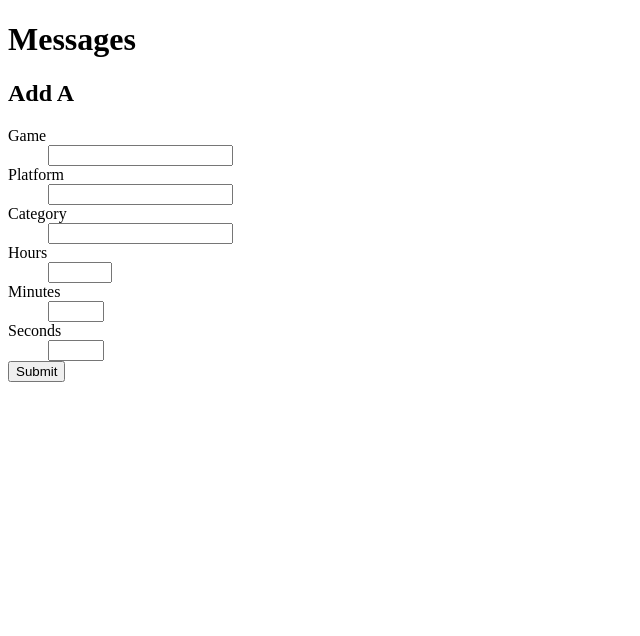
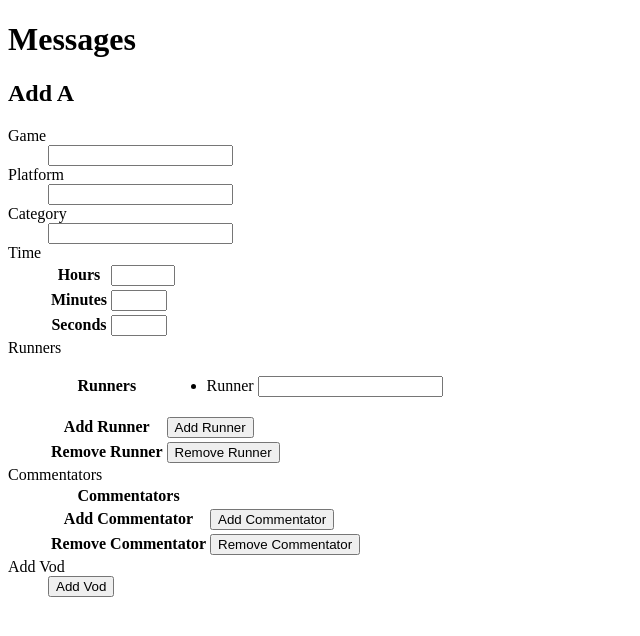
Before and after one commit to MoyTW/bestvods, a Flask app: template bestvods/templates/vod_add.html in a window 1280 px wide. Shown: the top 636 px of the page, without its empty margins (0-640 px from the left). Run offline with Flask 2, Linux system fonts and the light colour scheme; the template is opened without the code that fills it: values that come from a table or form of the project are taken from there, others are empty; some libraries are stand-ins or nearby versions.

Commit message:
Add runner/commentator forms
It's a mess right now, especially in the display layer - and it's
missing the runner/commentator validations as well.

```diff
--- a/bestvods/templates/vod_add.html
+++ b/bestvods/templates/vod_add.html
@@ -7,13 +7,10 @@
           {{ render_field(form.game) }}
           {{ render_field(form.platform) }}
           {{ render_field(form.category) }}
-          {{ render_field(form.hours) }}
-          {{ render_field(form.minutes) }}
-          {{ render_field(form.seconds) }}
-      </div>
-
-      <div class="input submit">
-          <input type="submit" value="Submit" />
+          {{ render_field(form.time) }}
+          {{ render_field(form.runners) }}
+          {{ render_field(form.commentators) }}
+          {{ render_field(form.add_vod) }}
       </div>
   </form>
 
--- a/bestvods/views/vods.py
+++ b/bestvods/views/vods.py
@@ -32,6 +32,24 @@ def root():
     return flask.render_template('_list.html', list_header='VoDs', items=strings)
 
 
+class HHMMSSForm(wtforms.Form):
+    hours = wtforms.IntegerField('Hours', [validators.DataRequired(), validators.number_range(min=0, max=24 * 7)])
+    minutes = wtforms.IntegerField('Minutes', [validators.DataRequired(), validators.number_range(min=0, max=60)])
+    seconds = wtforms.IntegerField('Seconds', [validators.DataRequired(), validators.number_range(min=0, max=60)])
+
+
+class RunnersForm(wtforms.Form):
+    runners = wtforms.FieldList(wtforms.StringField('Runner', [validators.DataRequired()]), min_entries=1)
+    add_runner = wtforms.SubmitField()
+    remove_runner = wtforms.SubmitField()
+
+
+class CommentatorsForm(wtforms.Form):
+    commentators = wtforms.FieldList(wtforms.StringField('Commentator', [validators.DataRequired()]))
+    add_commentator = wtforms.SubmitField()
+    remove_commentator = wtforms.SubmitField()
+
+
 class AddVoDForm(wtforms.Form):
     # This is kind of silly-looking, I admit. Just, like, formatting-wise.
     game = wtforms.StringField('Game',
@@ -55,15 +73,35 @@ class AddVoDForm(wtforms.Form):
                                                                        queries.category_exists,
                                                                        "I don't know this category!")],
                                    id='category_autocomplete')
-    hours = wtforms.IntegerField('Hours', [validators.DataRequired(), validators.number_range(min=0, max=24*7)])
-    minutes = wtforms.IntegerField('Minutes', [validators.DataRequired(), validators.number_range(min=0, max=60)])
-    seconds = wtforms.IntegerField('Seconds', [validators.DataRequired(), validators.number_range(min=0, max=60)])
+    time = wtforms.FormField(HHMMSSForm)
+    runners = wtforms.FormField(RunnersForm)
+    commentators = wtforms.FormField(CommentatorsForm)
+    add_vod = wtforms.SubmitField()
 
 
 @blueprint.route('/add', methods=['GET', 'POST'])
 @login_required
 def add():
     form = AddVoDForm(flask.request.form)
-    if flask.request.method == 'POST' and form.validate():
-        flask.flash(str(form))
+
+    # TODO: AJAX or JS frontend
+    if flask.request.method == 'POST':
+        if form.runners.add_runner.data:
+            form.runners.runners.append_entry()
+
+        elif form.runners.remove_runner.data:
+            if len(form.runners.runners.entries) > 1:
+                form.runners.runners.pop_entry()
+
+        elif form.commentators.add_commentator.data:
+            form.commentators.commentators.append_entry()
+
+        elif form.commentators.remove_commentator.data:
+            if len(form.commentators.commentators.entries) > 0:
+                form.commentators.commentators.pop_entry()
+
+        elif form.validate() and form.add_vod.data:
+            flask.flash('VALIDATED')
+            print('VALIDATED')
+
     return flask.render_template('vod_add.html', form=form)
```
